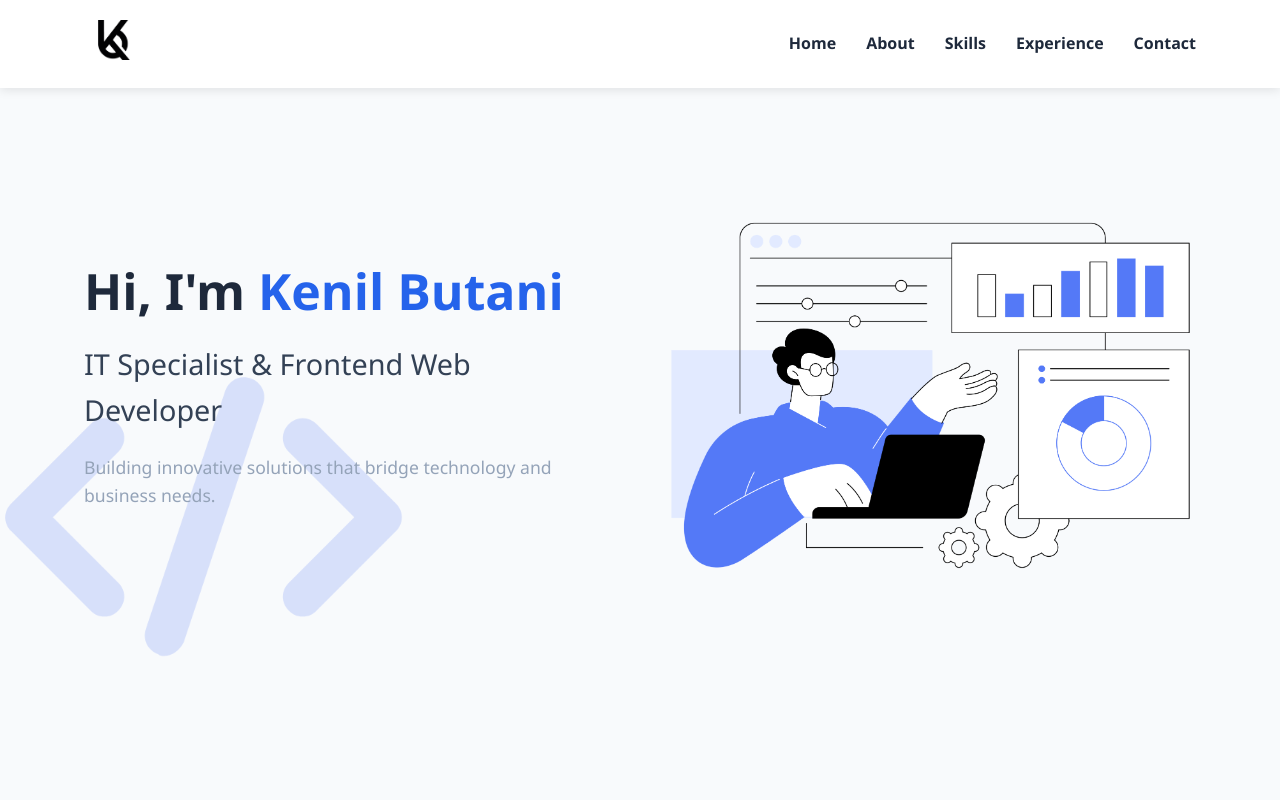
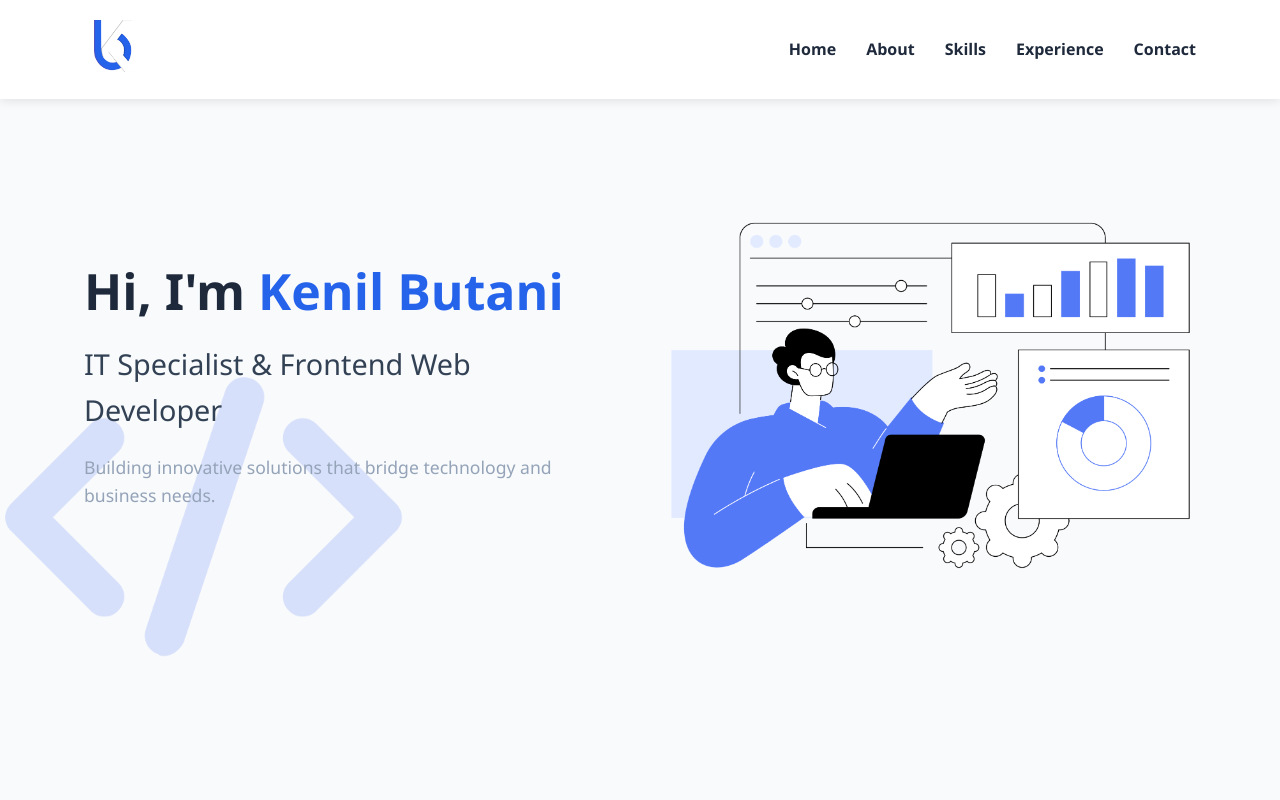
Before and after one commit to kenilbutani98/Portfolio, a plain HTML site: page index.html in a window 1280 px wide. Shown: the top 800 px of the page. Drawn offline with Linux system fonts and the light colour scheme.

Commit message:
Update index.html
Upadate logo

```diff
--- a/index.html
+++ b/index.html
@@ -15,7 +15,7 @@
         <div class="container">
             <nav>
                 <div class="logo">
-                    <a href="#home"><img src="images/KB-logo-Black.png" alt="KB Logo Black"></a>
+                    <a href="#home"><img src="images/logo.png" alt="KB Logo Black"></a>
                 </div>
                 <ul class="nav-links">
                     <li><a href="#home">Home</a></li>
```
